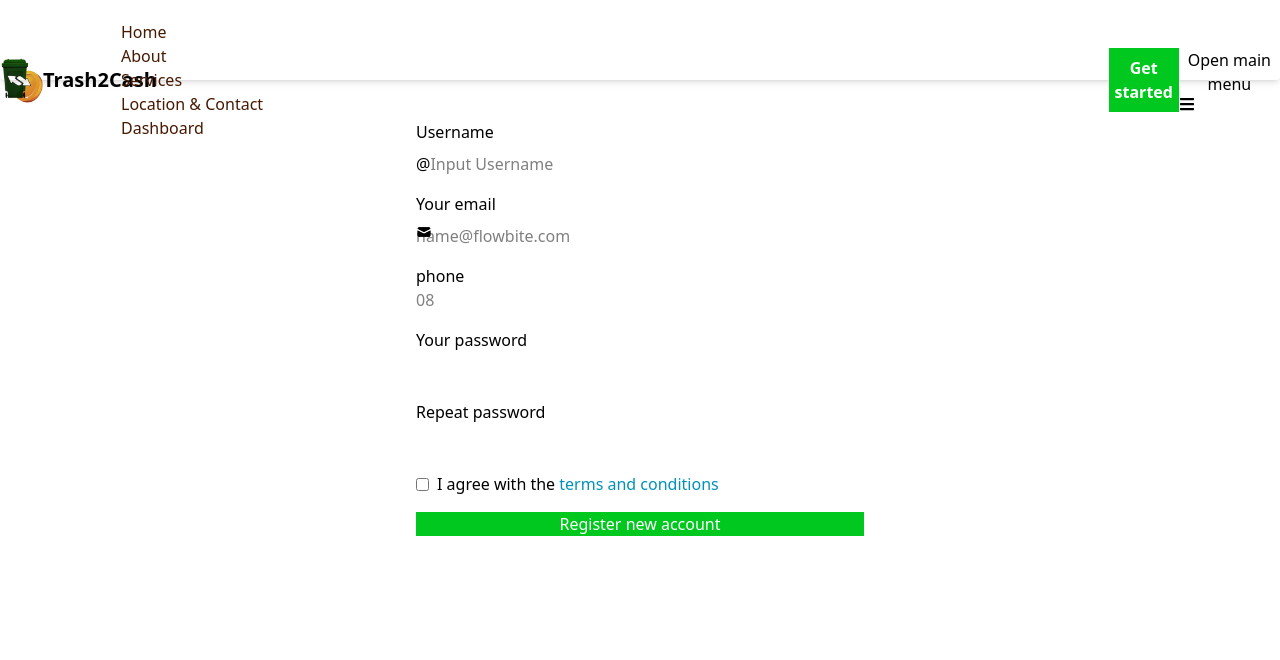
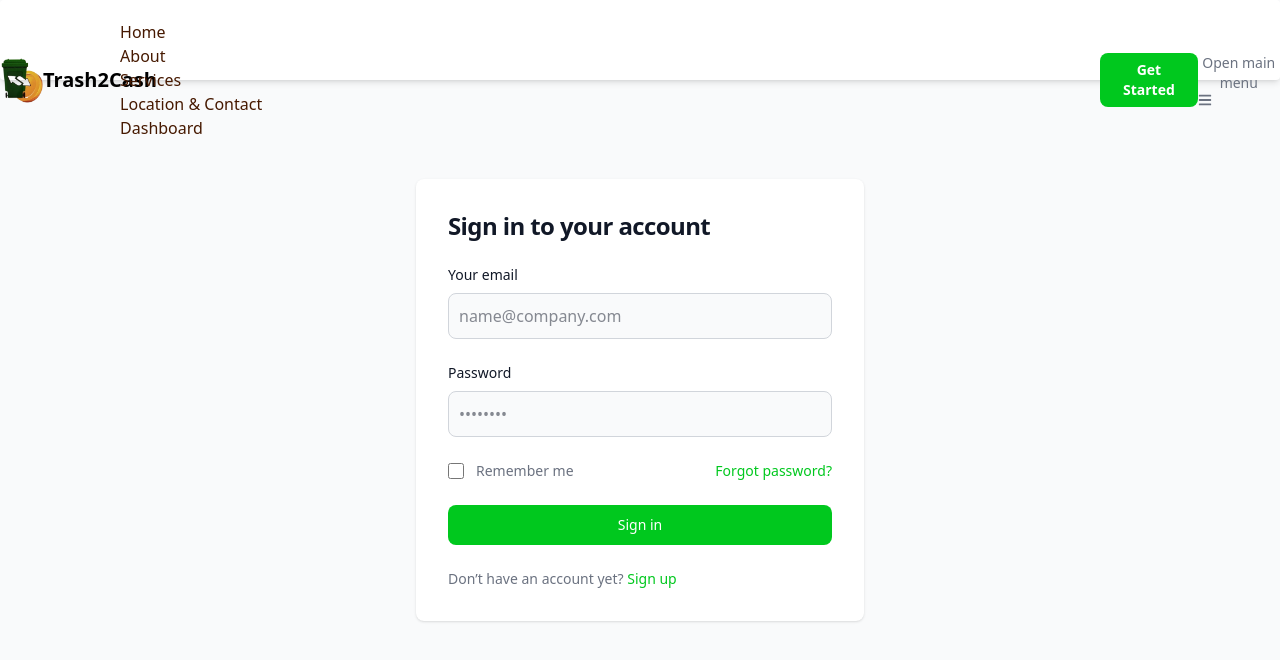
Before and after one commit to AndiniEkaLisnawati/capstone-project-fe, a React (Vite) app in the folder trash2cash-fe/: page /login in a window 1280 px wide. Shown: the top 660 px of the page. Built offline with nearby package versions, Linux system fonts and the light colour scheme.

Commit message:
add login UI layout (no functionality yet)

```diff
--- a/trash2cash-fe/src/App.jsx
+++ b/trash2cash-fe/src/App.jsx
@@ -3,16 +3,18 @@
 import Home from "./pages/Home";
 import Login from "./pages/Login";
 import Register from "./pages/Register";
+import { useState } from "react";
 
 function App() {
+  const [isLoggedIn, setIsLoggedIn] = useState(false); // ✅ Gunakan array destructuring
   return (
     <>
-      <NavigationBar />
+      <NavigationBar isLoggedIn = {isLoggedIn} />
       <div className="">
 
       <Routes>
         <Route path="/" element={<Home />} />
-        <Route path="/login" element={<Login />} />
+        <Route path="/login" element={<Login setIsLoggedIn={setIsLoggedIn} />} />
         <Route path="/register" element={<Register />} />
       </Routes>
 
--- a/trash2cash-fe/src/components/NavigationBar.jsx
+++ b/trash2cash-fe/src/components/NavigationBar.jsx
@@ -2,7 +2,7 @@
 import { Button, Navbar, NavbarBrand, NavbarCollapse, NavbarLink, NavbarToggle } from "flowbite-react";
 import { useNavigate } from 'react-router-dom';
 
-const NavigationBar = () => {
+const NavigationBar = ({isLoggedIn}) => {
   const navigate = useNavigate();
   return (
     <>
@@ -12,10 +12,26 @@
         <img src={Logo} className="h-20 sm:h-12 w-auto" alt="Trash2cash Logo" />
         <span className="self-center whitespace-nowrap text-xl font-semibold dark:text-white">Trash2Cash</span>
       </NavbarBrand>
-      <div className="flex md:order-2 ">
-        <Button onClick={() => navigate('/login')} className="bg-[#00C81E] hover:bg-[#009F18] text-white font-bold"> Get started</Button>
+
+      <div className="flex md:order-2">
+        {isLoggedIn ? (
+          <Button
+            onClick={() => navigate("/dashboard")}
+            className="bg-[#00C81E] hover:bg-[#009F18] text-white font-bold"
+          >
+            Dashboard
+          </Button>
+        ) : (
+          <Button
+            onClick={() => navigate("/register")}
+            className="bg-[#00C81E] hover:bg-[#009F18] text-white font-bold"
+          >
+            Get Started
+          </Button>
+        )}
         <NavbarToggle />
       </div>
+
       <NavbarCollapse>
         <NavbarLink href="/" className="text-amber-950 hover:!text-[#009F18] font-medium">
           Home
--- a/trash2cash-fe/src/pages/Login.jsx
+++ b/trash2cash-fe/src/pages/Login.jsx
@@ -1,120 +1,89 @@
-'use client'
-import React from 'react'
-import { Button, Checkbox, Label, TextInput } from "flowbite-react";
-import { Link } from "react-router-dom";
-import { HiMail } from "react-icons/hi";
-import { useState } from 'react';
-import { useNavigate } from 'react-router-dom';
-import axios from 'axios';
+import { Link, useNavigate } from 'react-router-dom';
 
+export default function Login({ setIsLoggedIn }) {
+  const navigate = useNavigate();
 
-const Login = () => {
-  const navigate = useNavigate();
-  const [formData, setFormData] = useState({
-    username: "",
-    email: "",
-    password: "",
-    repeatPassword: "",
-    phone: "",
-    role: "user",
-  });
-
-
-  const handleChange = (e) => {
-    const { id, value } = e.target;
-    let key = id;
-    // Mapping id input ke properti state yang sesuai
-    if (id === "username3") key = "username";
-    if (id === "email4") key = "email";
-    setFormData({ ...formData, [key]: value });
-  };
-
-  const handleSubmit = async (e) => {
+  const handleLogin = (e) => {
     e.preventDefault();
-
-    if (formData.password !== formData.repeatPassword) {
-      alert("Passwords do not match!");
-      return;
-    }
-
-    try {
-      const response = await axios.post("/api/register", {
-        username: formData.username,
-        email: formData.email,
-        password: formData.password,
-        phone: formData.phone,
-        role: formData.role,
-        },
-        {
-          headers: { "Content-Type": "application/json" },
-        }
-      );
-      alert("Registration successful: " + response.data.message);
-      setTimeout(() => {
-        navigate("/login");
-      }, 3000);
-    } catch (error) {
-      console.error("Registration failed:", error.response?.data || error.message);
-    }
-
+    setIsLoggedIn(true);
+    navigate("/");
   };
 
   return (
-    <>
-      <div className="bg-white max-w-[1440px] w-full h-auto flex justify-center">
-
-        <form onSubmit={handleSubmit} className="flex w-full max-w-md flex-col gap-4 pt-30">
-          <div className="max-w-md">
-            <div className="mb-2 block">
-              <Label htmlFor="username3">Username</Label>
+    <section className="bg-gray-50 dark:bg-gray-900">
+      <div className="flex flex-col items-center justify-center px-6 py-8 mx-auto md:h-screen lg:py-0">
+        <div className="w-full bg-white rounded-lg shadow dark:border md:mt-0 sm:max-w-md xl:p-0 dark:bg-gray-800 dark:border-gray-700">
+          <div className="p-6 space-y-4 md:space-y-6 sm:p-8">
+            <h1 className="text-xl font-bold leading-tight tracking-tight text-gray-900 md:text-2xl dark:text-white">
+              Sign in to your account
+            </h1>
+            <form className="space-y-4 md:space-y-6" onSubmit={handleLogin}>
+              <div>
+                <label htmlFor="email" className="block mb-2 text-sm font-medium text-gray-900 dark:text-white">
+                  Your email
+                </label>
+                <input
+                  type="email"
+                  name="email"
+                  id="email"
+                  className="bg-gray-50 border border-gray-300 text-gray-900 rounded-lg focus:ring-[#00C81E] focus:border-[#00C81E] block w-full p-2.5 dark:bg-gray-700 dark:border-gray-600 dark:placeholder-gray-400 dark:text-white dark:focus:ring-blue-500 dark:focus:border-blue-500"
+                  placeholder="name@company.com"
+                  required
+                />
               </div>
-            <TextInput onChange={handleChange} id="username3" placeholder="Input Username" addon="@" required />
+              <div>
+                <label htmlFor="password" className="block mb-2 text-sm font-medium text-gray-900 dark:text-white">
+                  Password
+                </label>
+                <input
+                  type="password"
+                  name="password"
+                  id="password"
+                  placeholder="••••••••"
+                  className="bg-gray-50 border border-gray-300 text-gray-900 rounded-lg focus:ring-[#00C81E] focus:border-[#00C81E] block w-full p-2.5 dark:bg-gray-700 dark:border-gray-600 dark:placeholder-gray-400 dark:text-white dark:focus:ring-blue-500 dark:focus:border-blue-500"
+                  required
+                />
               </div>
-
-          <div className="max-w-md">
-            <div className="mb-2 block">
-              <Label htmlFor="email4">Your email</Label>
+              <div className="flex items-center justify-between">
+                <div className="flex items-start">
+                  <div className="flex items-center h-5">
+                    <input
+                      id="remember"
+                      aria-describedby="remember"
+                      type="checkbox"
+                      className="w-4 h-4 border border-gray-300 rounded bg-gray-50 focus:ring-3 focus:ring-primary-300 dark:bg-gray-700 dark:border-gray-600 dark:focus:ring-[#00C81E] dark:ring-offset-gray-800"
+                      required
+                    />
                   </div>
-            <TextInput onChange={handleChange} id="email4" type="email" icon={HiMail} rightIcon={HiMail} placeholder="name@flowbite.com" required />
+                  <div className="ml-3 text-sm">
+                    <label htmlFor="remember" className="text-gray-500 dark:text-gray-300">
+                      Remember me
+                    </label>
                   </div>
-
-          <div>
-            <div>
-              <label htmlFor="phone">phone</label>
                 </div>
-            <TextInput onChange={handleChange} id="phone" type="text" placeholder="08" required shadow></TextInput>
+                <Link
+                  to="/forgot-password"
+                  className="text-sm font-medium text-[#00C81E] hover:underline dark:text-primary-500"
+                >
+                  Forgot password?
+                </Link>
               </div>
-
-          <div>
-            <div className="mb-2 block">
-              <Label htmlFor="password">Your password</Label>
-            </div>
-            <TextInput onChange={handleChange} id="password" type="password" required shadow />
-          </div>
-
-          <div>
-            <div className="mb-2 block">
-              <Label htmlFor="repeatPassword">Repeat password</Label>
-            </div>
-            <TextInput onChange={handleChange} id="repeatPassword" type="password" required shadow />
-          </div>
-
-          <div className="flex items-center gap-2">
-            <Checkbox id="agree" required />
-            <Label htmlFor="agree" className="flex">
-              I agree with the&nbsp;
-              <Link href="#" className="text-cyan-600 hover:underline dark:text-cyan-500">
-                terms and conditions
+              <button
+                type="submit"
+                className="w-full text-white bg-[#00C81E] hover:bg-primary-700 focus:ring-4 focus:outline-none focus:ring-primary-300 font-medium rounded-lg text-sm px-5 py-2.5 text-center dark:bg-[#00C81E] dark:hover:bg-primary-700 dark:focus:ring-primary-800"
+              >
+                Sign in
+              </button>
+              <p className="text-sm font-light text-gray-500 dark:text-gray-400">
+                Don’t have an account yet?{' '}
+                <Link to="/register" className="font-medium text-[#00C81E] hover:underline dark:text-primary-500">
+                  Sign up
                 </Link>
-            </Label>
-          </div>
-          <Button type="submit" className="bg-[#00C81E] hover:bg-[#009F18] text-white">
-            Register new account
-          </Button>
+              </p>
             </form>
           </div>
-    </>
-  )
+        </div>
+      </div>
+    </section>
+  );
 }
-
-export default Login
--- a/trash2cash-fe/src/pages/Register.jsx
+++ b/trash2cash-fe/src/pages/Register.jsx
@@ -1,11 +1,124 @@
+'use client'
 import React from 'react'
+import { Button, Checkbox, Label, TextInput } from "flowbite-react";
+import { Link } from "react-router-dom";
+import { HiMail } from "react-icons/hi";
+import { useState } from 'react';
+import { useNavigate } from 'react-router-dom';
+import axios from 'axios';
+
 
 const Register = () => {
+  const navigate = useNavigate();
+  const [formData, setFormData] = useState({
+    username: "",
+    email: "",
+    password: "",
+    repeatPassword: "",
+    phone: "",
+    role: "user",
+  });
+
+
+  const handleChange = (e) => {
+    const { id, value } = e.target;
+    let key = id;
+    // Mapping id input ke properti state yang sesuai
+    if (id === "username3") key = "username";
+    if (id === "email4") key = "email";
+    setFormData({ ...formData, [key]: value });
+  };
+
+  const handleSubmit = async (e) => {
+    e.preventDefault();
+
+    if (formData.password !== formData.repeatPassword) {
+      alert("Passwords do not match!");
+      return;
+    }
+
+    try {
+      const response = await axios.post("/api/register", {
+        username: formData.username,
+        email: formData.email,
+        password: formData.password,
+        phone: formData.phone,
+        role: formData.role,
+        },
+        {
+          headers: { "Content-Type": "application/json" },
+        }
+      );
+      alert("Registration successful: " + response.data.message);
+      setTimeout(() => {
+        navigate("/login");
+      }, 3000);
+    } catch (error) {
+      console.error("Registration failed:", error.response?.data || error.message);
+    }
+
+  };
+
   return (
     <>
+      <div className="bg-white max-w-[1440px] w-full h-auto flex justify-center">
 
+
+        <form onSubmit={handleSubmit} className="flex w-full max-w-md flex-col gap-4 pt-30">
+          <div className="max-w-md">
+            <div className="mb-2 block">
+              <Label htmlFor="username3">Username</Label>
+            </div>
+            <TextInput onChange={handleChange} id="username3" placeholder="Input Username" addon="@" required />
+          </div>
+
+          <div className="max-w-md">
+            <div className="mb-2 block">
+              <Label htmlFor="email4">Your email</Label>
+            </div>
+            <TextInput onChange={handleChange} id="email4" type="email" icon={HiMail} rightIcon={HiMail} placeholder="name@flowbite.com" required />
+          </div>
+
+          <div>
+            <div>
+              <label htmlFor="phone">phone</label>
+            </div>
+            <TextInput onChange={handleChange} id="phone" type="text" placeholder="08" required shadow></TextInput>
+          </div>
+
+          <div>
+            <div className="mb-2 block">
+              <Label htmlFor="password">Your password</Label>
+            </div>
+            <TextInput onChange={handleChange} id="password" type="password" required shadow />
+          </div>
+
+          <div>
+            <div className="mb-2 block">
+              <Label htmlFor="repeatPassword">Repeat password</Label>
+            </div>
+            <TextInput onChange={handleChange} id="repeatPassword" type="password" required shadow />
+          </div>
+
+          <div className="flex items-center gap-2">
+            <Checkbox id="agree" required />
+            <Label htmlFor="agree" className="flex">
+              I agree with the&nbsp;
+              <Link href="#" className="text-[#00C81E] hover:underline dark:text-cyan-500">
+                terms and conditions
+              </Link>
+            </Label>
+          </div>
+          <Button type="submit" className="bg-[#00C81E] hover:bg-[#009F18] text-white">
+            Register new account
+          </Button>
+          <Link to="/login" className=" text-[#00C81E] hover:underline dark:text-cyan-500">
+            Already Have Account?
+          </Link>
+        </form>
+  </div>
     </>
   )
 }
 
-export default Register
+export default Register;
```
Also changed, not shown: 1 other file (tests, documents, lock files or other folders). Lines whose indentation alone changed are shown as unchanged.
